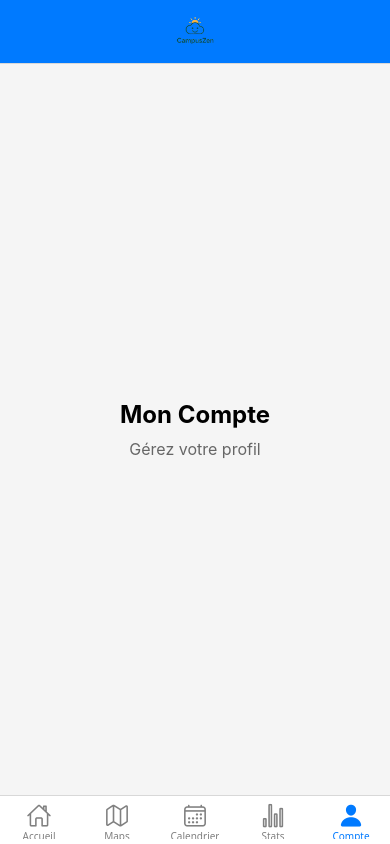
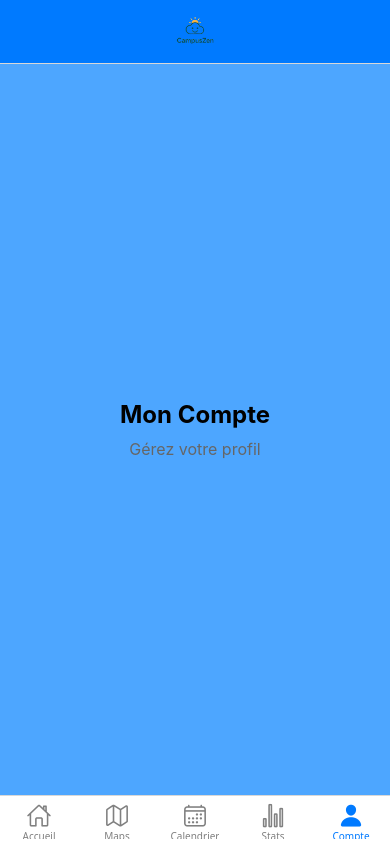
Before and after one commit to MatthiasCaroux/campus_zen_frontend, a React Native app in the folder campusZen/: screen /Compte in a window 390 px wide. Built offline with nearby package versions, Linux system fonts and the light colour scheme.

Commit message:
importation des couleurs dans le fichier

```diff
--- a/campusZen/package.json
+++ b/campusZen/package.json
@@ -23,8 +23,10 @@
     "react": "19.1.0",
     "react-dom": "19.1.0",
     "react-native": "0.81.4",
+    "react-native-chart-kit": "^6.12.0",
     "react-native-safe-area-context": "~5.6.0",
     "react-native-screens": "~4.16.0",
+    "react-native-svg": "^15.13.0",
     "react-native-web": "^0.21.0"
   },
   "devDependencies": {
--- a/campusZen/screens/CalendrierScreen.tsx
+++ b/campusZen/screens/CalendrierScreen.tsx
@@ -1,5 +1,7 @@
 import React from 'react';
 import { View, Text, StyleSheet } from 'react-native';
+import * as Colors from '../src/theme/colors';
+const { COULEUR_FOND_BLEU,COULEUR_FOND, COULEUR_SOUS_TITRE } = Colors;
 
 export default function CalendrierScreen() {
   return (
@@ -15,7 +17,7 @@ const styles = StyleSheet.create({
     flex: 1,
     justifyContent: 'center',
     alignItems: 'center',
-    backgroundColor: '#f5f5f5',
+    backgroundColor: COULEUR_FOND_BLEU,
   },
   title: {
     fontSize: 24,
@@ -24,6 +26,6 @@ const styles = StyleSheet.create({
   },
   subtitle: {
     fontSize: 16,
-    color: '#666',
+    color: COULEUR_SOUS_TITRE,
   },
 });
--- a/campusZen/screens/CompteScreen.tsx
+++ b/campusZen/screens/CompteScreen.tsx
@@ -1,5 +1,6 @@
 import React from 'react';
 import { View, Text, StyleSheet } from 'react-native';
+import { COULEUR_FOND_BLEU, COULEUR_SOUS_TITRE } from '../src/theme/colors';
 
 export default function CompteScreen() {
   return (
@@ -15,7 +16,7 @@ const styles = StyleSheet.create({
     flex: 1,
     justifyContent: 'center',
     alignItems: 'center',
-    backgroundColor: '#f5f5f5',
+    backgroundColor: COULEUR_FOND_BLEU,
   },
   title: {
     fontSize: 24,
@@ -24,6 +25,6 @@ const styles = StyleSheet.create({
   },
   subtitle: {
     fontSize: 16,
-    color: '#666',
+    color: COULEUR_SOUS_TITRE,
   },
 });
--- a/campusZen/screens/HomeScreen.tsx
+++ b/campusZen/screens/HomeScreen.tsx
@@ -7,15 +7,15 @@ import { LinearGradient } from 'expo-linear-gradient';
 export default function HomeScreen() {
   return (
     <LinearGradient
-      colors={['#4A90E2', '#7BB3F0']}
+      colors={[colors.COULEUR_HEADER_BLEU, colors.COULEUR_FOND_BLEU_CLAIR]}
       style={styles.container}
     >
       <ScrollView contentContainerStyle={styles.scrollContent}>
         {/* Section principale avec icône nuage et message */}
         <View style={styles.welcomeSection}>
           <View style={styles.cloudIcon}>
-            <Ionicons name="cloud" size={80} color="#ffffff" />
-            <Ionicons name="sunny" size={30} color="#FFD700" style={styles.sunIcon} />
+            <Ionicons name="cloud" size={80} color={colors.COULEUR_WHITE} />
+            <Ionicons name="sunny" size={30} color={colors.COULEUR_SOLEIL} style={styles.sunIcon} />
           </View>
 
           <Text style={styles.appTitle}>CampusZen</Text>
@@ -45,7 +45,7 @@ export default function HomeScreen() {
           <TouchableOpacity style={styles.videoButton}>
             <View style={styles.buttonContent}>
               <View style={styles.youtubeIcon}>
-                <Ionicons name="logo-youtube" size={20} color="#ffffff" />
+                <Ionicons name="logo-youtube" size={20} color={colors.COULEUR_WHITE} />
               </View>
               <Text style={styles.videoButtonText}>
                 Voir une vidéo de 5 min sur{'\n'}le bien-être
@@ -56,7 +56,7 @@ export default function HomeScreen() {
           <TouchableOpacity style={styles.podcastButton}>
             <View style={styles.buttonContent}>
               <View style={styles.youtubeIcon}>
-                <Ionicons name="logo-youtube" size={20} color="#ffffff" />
+                <Ionicons name="logo-youtube" size={20} color={colors.COULEUR_WHITE} />
               </View>
               <Text style={styles.podcastButtonText}>écouter un podcast</Text>
             </View>
@@ -85,7 +85,7 @@ const styles = StyleSheet.create({
   cloudIcon: {
     position: 'relative',
     alignItems: 'center',
-    backgroundColor: colors.FOND_BLEU,
+    backgroundColor: colors.COULEUR_FOND_BLEU,
     justifyContent: 'center',
     marginBottom: 20,
   },
@@ -97,23 +97,23 @@ const styles = StyleSheet.create({
   appTitle: {
     fontSize: 32,
     fontWeight: 'bold',
-    color: '#ffffff',
+  color: colors.COULEUR_WHITE,
     marginBottom: 15,
   },
   motivationalMessage: {
     fontSize: 16,
-    color: '#ffffff',
+  color: colors.COULEUR_WHITE,
     textAlign: 'center',
     lineHeight: 22,
     opacity: 0.9,
   },
   consultButton: {
-    backgroundColor: '#ffffff',
+  backgroundColor: colors.COULEUR_WHITE,
     borderRadius: 12,
     paddingVertical: 15,
     paddingHorizontal: 30,
     marginBottom: 30,
-    shadowColor: '#000',
+  shadowColor: colors.COULEUR_BLACK,
     shadowOffset: {
       width: 0,
       height: 2,
@@ -125,7 +125,7 @@ const styles = StyleSheet.create({
   consultButtonText: {
     fontSize: 16,
     fontWeight: '600',
-    color: '#333',
+  color: colors.COULEUR_TEXT_DARK,
     textAlign: 'center',
   },
   sectionContainer: {
@@ -134,16 +134,16 @@ const styles = StyleSheet.create({
   sectionTitle: {
     fontSize: 20,
     fontWeight: 'bold',
-    color: '#ffffff',
+  color: colors.COULEUR_WHITE,
     marginBottom: 15,
   },
   actionButton: {
-    backgroundColor: '#ffffff',
+  backgroundColor: colors.COULEUR_WHITE,
     borderRadius: 12,
     paddingVertical: 15,
     paddingHorizontal: 20,
     marginBottom: 10,
-    shadowColor: '#000',
+  shadowColor: colors.COULEUR_BLACK,
     shadowOffset: {
       width: 0,
       height: 2,
@@ -155,16 +155,16 @@ const styles = StyleSheet.create({
   actionButtonText: {
     fontSize: 16,
     fontWeight: '500',
-    color: '#333',
+  color: colors.COULEUR_TEXT_DARK,
     textAlign: 'center',
   },
   videoButton: {
-    backgroundColor: '#ffffff',
+  backgroundColor: colors.COULEUR_WHITE,
     borderRadius: 12,
     paddingVertical: 15,
     paddingHorizontal: 20,
     marginBottom: 10,
-    shadowColor: '#000',
+  shadowColor: colors.COULEUR_BLACK,
     shadowOffset: {
       width: 0,
       height: 2,
@@ -174,11 +174,11 @@ const styles = StyleSheet.create({
     elevation: 3,
   },
   podcastButton: {
-    backgroundColor: '#ffffff',
+  backgroundColor: colors.COULEUR_WHITE,
     borderRadius: 12,
     paddingVertical: 15,
     paddingHorizontal: 20,
-    shadowColor: '#000',
+  shadowColor: colors.COULEUR_BLACK,
     shadowOffset: {
       width: 0,
       height: 2,
@@ -192,20 +192,20 @@ const styles = StyleSheet.create({
     alignItems: 'center',
   },
   youtubeIcon: {
-    backgroundColor: '#FF0000',
+  backgroundColor: colors.COULEUR_YOUTUBE,
     borderRadius: 4,
     padding: 4,
     marginRight: 15,
   },
   videoButtonText: {
     fontSize: 15,
-    color: '#333',
+  color: colors.COULEUR_TEXT_DARK,
     fontWeight: '500',
     flex: 1,
   },
   podcastButtonText: {
     fontSize: 15,
-    color: '#333',
+    color: colors.COULEUR_TEXT_DARK,
     fontWeight: '500',
     flex: 1,
   },
--- a/campusZen/src/theme/colors.js
+++ b/campusZen/src/theme/colors.js
@@ -1 +1,13 @@
-export const FOND_BLEU = '#4da6ff';
+export const COULEUR_FOND_BLEU = '#4da6ff';
+export const COULEUR_FOND = '#f5f5f5';
+export const COULEUR_SOUS_TITRE = '#666';
+
+export const COULEUR_HEADER_BLEU = '#4A90E2';
+export const COULEUR_FOND_BLEU_CLAIR = '#7BB3F0';
+export const COULEUR_WHITE = '#ffffff';
+export const COULEUR_SOLEIL = '#FFD700';
+export const COULEUR_RED = '#FF0000';
+export const COULEUR_BLACK = '#000';
+export const COULEUR_TEXT_DARK = '#333';
+
+export const COULEUR_YOUTUBE = COULEUR_RED;
```
Also changed, not shown: 1 other file (tests, documents, lock files or other folders).
